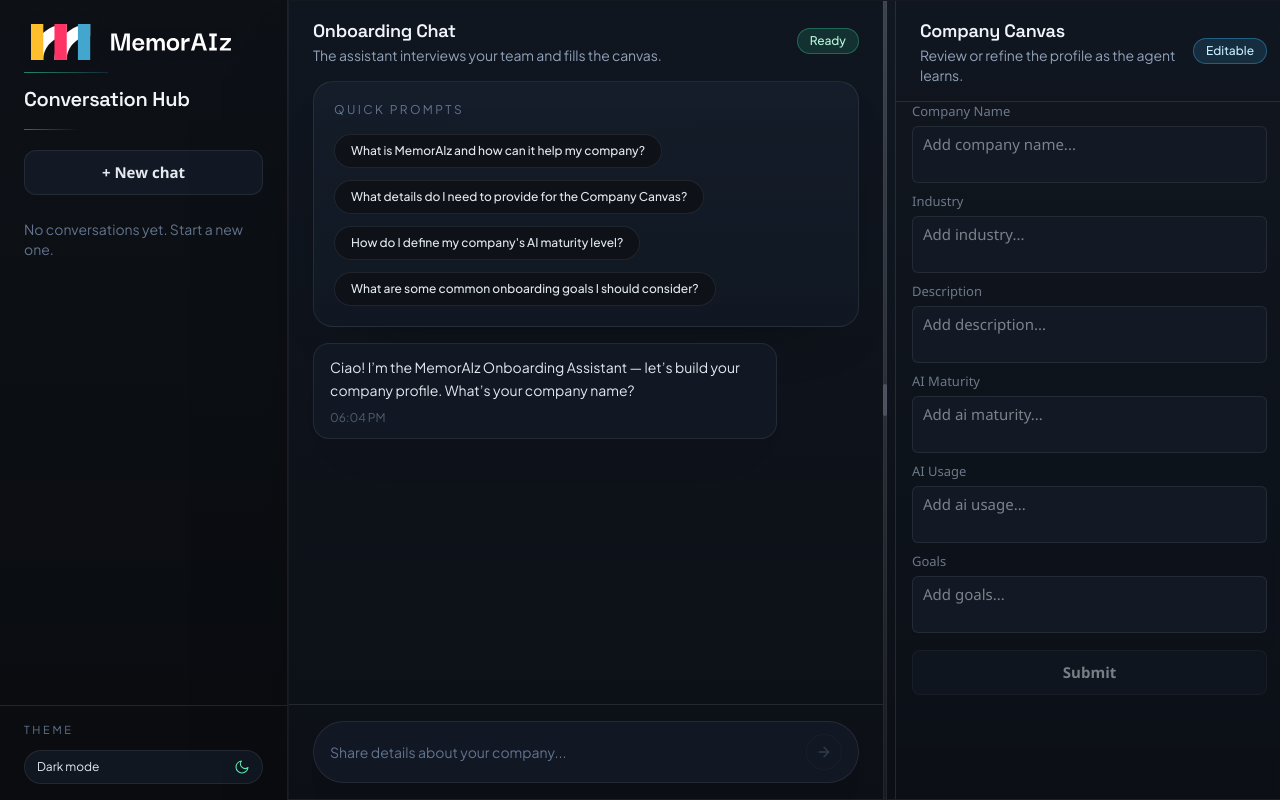
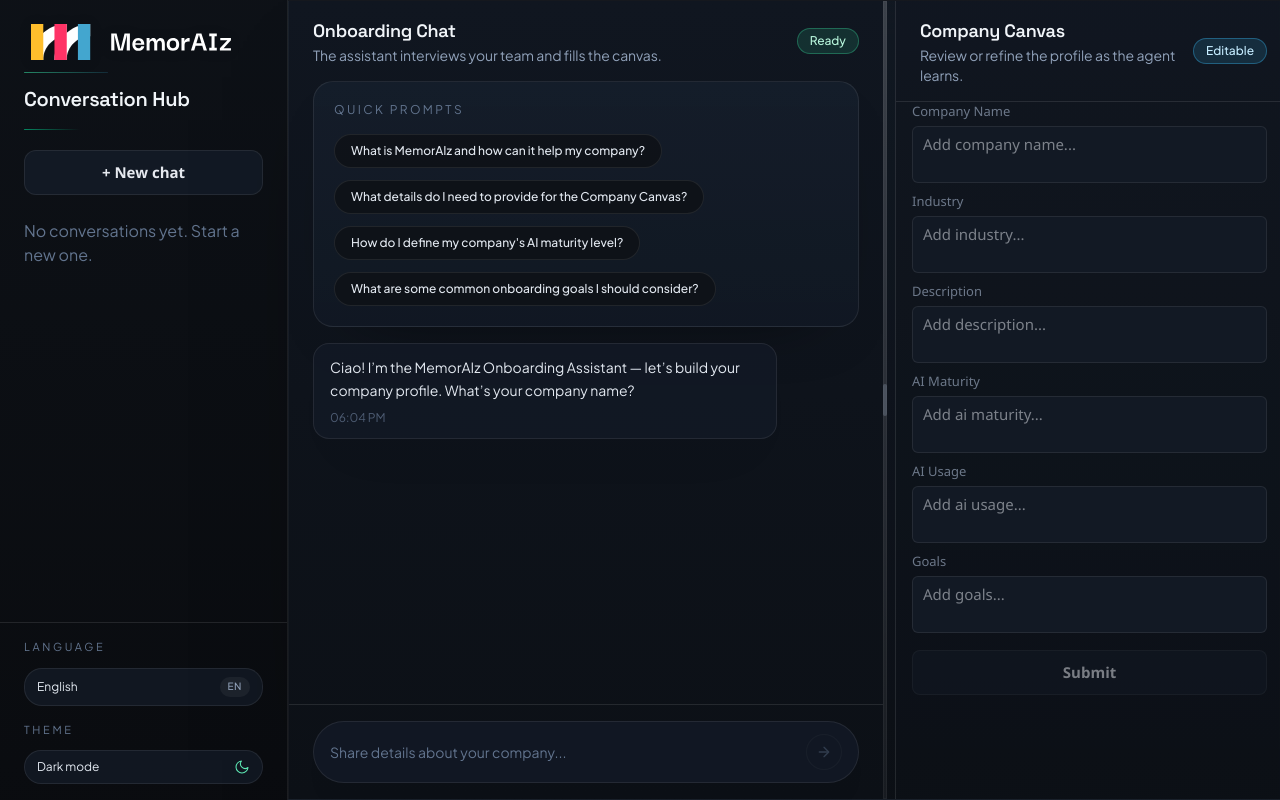
Before and after one commit to syed-waleed-ahmed/memoraiz-onboarding, a Next.js app: page / in a window 1280 px wide. Built offline with nearby package versions, Linux system fonts and the light colour scheme.

Commit message:
feat: implement multi-language support (English/Italian)

```diff
--- /dev/null
+++ b/app/components/LanguageToggle.tsx
@@ -0,0 +1,27 @@
+"use client";
+
+import { useI18n } from "@/lib/i18n";
+
+export default function LanguageToggle() {
+    const { language, setLanguage, t } = useI18n();
+
+    const toggleLanguage = () => {
+        setLanguage(language === "en" ? "it" : "en");
+    };
+
+    return (
+        <button
+            type="button"
+            onClick={toggleLanguage}
+            className="panel-soft flex w-full items-center justify-between px-3 py-2 text-xs text-slate-300 transition hover:border-white/20"
+            aria-label="Toggle language"
+        >
+            <span className="text-slate-200">
+                {language === "en" ? t("common.english") : t("common.italian")}
+            </span>
+            <span className="flex h-5 items-center gap-1.5 rounded-full bg-white/5 px-2 font-medium text-[10px] uppercase tracking-wider text-slate-400">
+                {language === "en" ? "EN" : "IT"}
+            </span>
+        </button>
+    );
+}
--- a/app/components/Sidebar.tsx
+++ b/app/components/Sidebar.tsx
@@ -1,9 +1,15 @@
+"use client";
+
 import { Suspense } from "react";
 import SidebarClient from "@/app/components/SidebarClient";
+import LanguageToggle from "@/app/components/LanguageToggle";
 import ThemeToggle from "@/app/components/ThemeToggle";
 import MemoraizLogo from "@/app/components/MemoraizLogo";
+import { useI18n } from "@/lib/i18n";
 
 export default function Sidebar() {
+  const { t } = useI18n();
+
   return (
     <aside className="sidebar-shell flex w-full flex-col lg:w-72 lg:shrink-0 lg:h-full lg:overflow-y-auto canvas-scroll">
       <div className="px-6 pt-6">
@@ -11,20 +17,31 @@
           <MemoraizLogo className="h-9 w-auto" />
           <div className="logo-divider" />
           <div className="section-title heading-font text-xl font-semibold text-slate-100">
-            Conversation Hub
+            {t("common.conversation_hub")}
           </div>
+
         </div>
         <div className="mt-4 h-px w-14 rounded-full bg-gradient-to-r from-emerald-400/60 to-transparent" />
       </div>
       <Suspense fallback={<div className="flex-1" />}>
         <SidebarClient />
       </Suspense>
-      <div className="mt-auto border-t border-white/10 px-6 py-4">
-        <div className="label-caps text-[11px] uppercase tracking-[0.3em] text-slate-500">
-          Theme
+      <div className="mt-auto border-t border-white/10 px-6 py-4 space-y-4">
+        <div>
+          <div className="label-caps text-[11px] uppercase tracking-[0.3em] text-slate-500">
+            {t("common.language")}
+          </div>
+          <div className="mt-3">
+            <LanguageToggle />
+          </div>
         </div>
-        <div className="mt-3">
-          <ThemeToggle />
+        <div>
+          <div className="label-caps text-[11px] uppercase tracking-[0.3em] text-slate-500">
+            {t("common.theme")}
+          </div>
+          <div className="mt-3">
+            <ThemeToggle />
+          </div>
         </div>
       </div>
     </aside>
--- a/app/components/SidebarClient.tsx
+++ b/app/components/SidebarClient.tsx
@@ -2,6 +2,7 @@
 
 import { useCallback, useEffect, useMemo, useState } from "react";
 import { useRouter, useSearchParams } from "next/navigation";
+import { useI18n } from "@/lib/i18n";
 import {
   getOrCreateStableUserId,
   getOrCreateTabSessionId,
@@ -21,37 +22,42 @@
   lastMessageAt: string | null;
 };
 
-function bucketLabel(date: Date, now: Date) {
+interface BucketLabeler {
+  (date: Date, now: Date, t: (path: string) => string): string;
+}
+
+const bucketLabel: BucketLabeler = (date, now, t) => {
   const startOfToday = new Date(now.getFullYear(), now.getMonth(), now.getDate());
   const startOfYesterday = new Date(startOfToday);
   startOfYesterday.setDate(startOfToday.getDate() - 1);
   const startOfWeek = new Date(startOfToday);
   startOfWeek.setDate(startOfToday.getDate() - 6);
 
-  if (date >= startOfToday) return "Today";
-  if (date >= startOfYesterday) return "Yesterday";
-  if (date >= startOfWeek) return "Last 7 days";
-  return "Older";
-}
+  if (date >= startOfToday) return t("common.today");
+  if (date >= startOfYesterday) return t("common.yesterday");
+  if (date >= startOfWeek) return t("common.last_7_days");
+  return t("common.older");
+};
 
-function groupConversations(conversations: ConversationMeta[]) {
+function groupConversations(conversations: ConversationMeta[], t: (path: string) => string) {
   const now = new Date();
   const buckets = new Map<string, ConversationMeta[]>();
   conversations.forEach((conversation) => {
     const timestamp = conversation.lastMessageAt ?? conversation.updatedAt;
-    const label = bucketLabel(new Date(timestamp), now);
+    const label = bucketLabel(new Date(timestamp), now, t);
     const group = buckets.get(label) ?? [];
     group.push(conversation);
     buckets.set(label, group);
   });
 
-  return ["Today", "Yesterday", "Last 7 days", "Older"]
+  return [t("common.today"), t("common.yesterday"), t("common.last_7_days"), t("common.older")]
     .map((label) => ({ label, items: buckets.get(label) ?? [] }))
     .filter((group) => group.items.length > 0);
 }
 
 export default function SidebarClient() {
   const router = useRouter();
+  const { t } = useI18n();
   const searchParams = useSearchParams();
   const queryConversationId = searchParams.get("c");
   const [stableUserId, setStableUserId] = useState<string | null>(null);
@@ -85,8 +91,8 @@
   }, [queryConversationId]);
 
   const groupedConversations = useMemo(
-    () => groupConversations(conversations),
-    [conversations],
+    () => groupConversations(conversations, t),
+    [conversations, t],
   );
 
   const prefetchById = useCallback(
@@ -247,13 +253,13 @@
           className="theme-btn"
           style={{ width: '100%', borderRadius: '12px', fontSize: '15px', fontWeight: 600 }}
         >
-          + New chat
+          + {t("common.new_chat")}
         </button>
       </div>
 
-      <div className="mt-6 flex-1 space-y-6 overflow-y-auto text-sm blend-scroll pr-1">
+      <div className="mt-6 flex-1 space-y-6 overflow-y-auto blend-scroll pr-1">
         {groupedConversations.length === 0 ? (
-          <p className="text-slate-500">No conversations yet. Start a new one.</p>
+          <p className="text-slate-500">{t("common.no_conversations")}</p>
         ) : (
           groupedConversations.map((group) => (
             <div key={group.label} className="space-y-2">
--- a/app/components/ThemeToggle.tsx
+++ b/app/components/ThemeToggle.tsx
@@ -1,6 +1,7 @@
 "use client";
 
 import { useEffect, useState } from "react";
+import { useI18n } from "@/lib/i18n";
 
 const STORAGE_KEY = "memoraiz-theme";
 
@@ -13,6 +14,7 @@
 
 export default function ThemeToggle() {
   const [mode, setMode] = useState<ThemeMode>("dark");
+  const { t } = useI18n();
 
   useEffect(() => {
     // Sync React state with what's actually on the document
@@ -39,8 +41,9 @@
       aria-label="Toggle theme"
     >
       <span className="text-slate-200">
-        {mode === "dark" ? "Dark mode" : "Light mode"}
+        {mode === "dark" ? t("common.dark_mode") : t("common.light_mode")}
       </span>
+
       <span className="flex items-center gap-2">
         {mode === "dark" ? (
           <svg
--- /dev/null
+++ b/lib/i18n.tsx
@@ -0,0 +1,73 @@
+"use client";
+
+import React, { createContext, useContext, useState, useEffect, useCallback } from "react";
+import en from "../public/locales/en.json";
+import it from "../public/locales/it.json";
+
+type Language = "en" | "it";
+type Translations = typeof en;
+
+interface I18nContextType {
+    language: Language;
+    setLanguage: (lang: Language) => void;
+    t: (path: string) => string;
+}
+
+const dictionaries: Record<Language, Translations> = { en, it };
+const STORAGE_KEY = "memoraiz-language";
+
+const I18nContext = createContext<I18nContextType | undefined>(undefined);
+
+export function I18nProvider({ children }: { children: React.ReactNode }) {
+    const [language, setLanguageState] = useState<Language>("en");
+
+    useEffect(() => {
+        const stored = localStorage.getItem(STORAGE_KEY) as Language | null;
+        if (stored === "en" || stored === "it") {
+            setLanguageState(stored);
+        } else {
+            // Default to Italian if browser language is Italian, otherwise English
+            const browserLang = navigator.language.split("-")[0];
+            if (browserLang === "it") {
+                setLanguageState("it");
+            }
+        }
+    }, []);
+
+    const setLanguage = useCallback((lang: Language) => {
+        setLanguageState(lang);
+        localStorage.setItem(STORAGE_KEY, lang);
+        document.documentElement.lang = lang;
+    }, []);
+
+    const t = useCallback(
+        (path: string) => {
+            const keys = path.split(".");
+            // eslint-disable-next-line @typescript-eslint/no-explicit-any
+            let current: any = dictionaries[language];
+            for (const key of keys) {
+                if (current && typeof current === "object" && key in current) {
+                    current = current[key];
+                } else {
+                    return path;
+                }
+            }
+            return typeof current === "string" ? current : path;
+        },
+        [language]
+    );
+
+    return (
+        <I18nContext.Provider value={{ language, setLanguage, t }}>
+            {children}
+        </I18nContext.Provider>
+    );
+}
+
+export function useI18n() {
+    const context = useContext(I18nContext);
+    if (context === undefined) {
+        throw new Error("useI18n must be used within an I18nProvider");
+    }
+    return context;
+}
--- /dev/null
+++ b/public/locales/en.json
@@ -0,0 +1,57 @@
+{
+    "common": {
+        "new_chat": "New chat",
+        "today": "Today",
+        "yesterday": "Yesterday",
+        "last_7_days": "Last 7 days",
+        "older": "Older",
+        "no_conversations": "No conversations yet. Start a new one.",
+        "ready": "Ready",
+        "typing": "Assistant typing...",
+        "onboarding_chat": "Onboarding Chat",
+        "conversation_hub": "Conversation Hub",
+        "onboarding_subtitle": "The assistant interviews your team and fills the canvas.",
+        "quick_prompts": "Quick prompts",
+        "save": "Save",
+        "cancel": "Cancel",
+        "now": "Now",
+        "edited": "Edited",
+        "chat": "Chat",
+        "canvas": "Canvas",
+        "dark_mode": "Dark mode",
+        "light_mode": "Light mode",
+        "english": "English",
+        "italian": "Italian",
+        "language": "Language",
+        "theme": "Theme",
+        "company_canvas": "Company Canvas",
+        "canvas_subtitle": "Review or refine the profile as the agent learns.",
+        "editable": "Editable",
+        "locked": "Locked",
+        "submit": "Submit",
+        "saving": "Saving...",
+        "request_submitted": "Request Submitted",
+        "saved_success": "Profile saved successfully!",
+        "input_placeholder": "Share details about your company...",
+        "add_placeholder": "Add "
+    },
+    "canvas": {
+        "name": "Company Name",
+        "industry": "Industry",
+        "description": "Description",
+        "aiMaturityLevel": "AI Maturity",
+        "aiUsage": "AI Usage",
+        "goals": "Goals"
+    },
+    "chat": {
+        "welcome": "Ciao! I’m the MemorAIz Onboarding Assistant — let’s build your company profile. What’s your company name?",
+        "error_reached": "I ran into a problem reaching the agent. Please try again.",
+        "error_regenerating": "I ran into a problem regenerating the response. Please try again."
+    },
+    "prompts": {
+        "what_is_memoraiz": "What is MemorAIz and how can it help my company?",
+        "canvas_details": "What details do I need to provide for the Company Canvas?",
+        "ai_maturity": "How do I define my company's AI maturity level?",
+        "onboarding_goals": "What are some common onboarding goals I should consider?"
+    }
+}
--- /dev/null
+++ b/public/locales/it.json
@@ -0,0 +1,57 @@
+{
+    "common": {
+        "new_chat": "Nuova chat",
+        "today": "Oggi",
+        "yesterday": "Ieri",
+        "last_7_days": "Ultimi 7 giorni",
+        "older": "Più vecchi",
+        "no_conversations": "Ancora nessuna conversazione. Inizia una nuova.",
+        "ready": "Pronto",
+        "typing": "L'assistente sta scrivendo...",
+        "onboarding_chat": "Chat di Bordo",
+        "conversation_hub": "Centro Conversazioni",
+        "onboarding_subtitle": "L'assistente intervista il tuo team e compila la tela.",
+        "quick_prompts": "Suggerimenti rapidi",
+        "save": "Salva",
+        "cancel": "Annulla",
+        "now": "Adesso",
+        "edited": "Modificato",
+        "chat": "Chat",
+        "canvas": "Tela",
+        "dark_mode": "Modalità scura",
+        "light_mode": "Modalità chiara",
+        "english": "Inglese",
+        "italian": "Italiano",
+        "language": "Lingua",
+        "theme": "Tema",
+        "company_canvas": "Tela dell'azienda",
+        "canvas_subtitle": "Rivedi o perfeziona il profilo mentre l'agente impara.",
+        "editable": "Modificabile",
+        "locked": "Bloccato",
+        "submit": "Invia",
+        "saving": "Salvataggio...",
+        "request_submitted": "Richiesta Inviata",
+        "saved_success": "Profilo salvato con successo!",
+        "input_placeholder": "Condividi i dettagli della tua azienda...",
+        "add_placeholder": "Aggiungi "
+    },
+    "canvas": {
+        "name": "Nome Azienda",
+        "industry": "Settore",
+        "description": "Descrizione",
+        "aiMaturityLevel": "Maturità AI",
+        "aiUsage": "Utilizzo AI",
+        "goals": "Obiettivi"
+    },
+    "chat": {
+        "welcome": "Ciao! Sono l'assistente per l'onboarding di MemorAIz — costruiamo il profilo della tua azienda. Qual è il nome della tua azienda?",
+        "error_reached": "Ho riscontrato un problema nel raggiungere l'agente. Riprova.",
+        "error_regenerating": "Ho riscontrato un problema nella rigenerazione della risposta. Riprova."
+    },
+    "prompts": {
+        "what_is_memoraiz": "Cos'è MemorAIz e come può aiutare la mia azienda?",
+        "canvas_details": "Quali dettagli devo fornire per la Company Canvas?",
+        "ai_maturity": "Come definisco il livello di maturità AI della mia azienda?",
+        "onboarding_goals": "Quali sono alcuni obiettivi di onboarding comuni che dovrei considerare?"
+    }
+}
```
Also changed, not shown: app/components/ChatClient.tsx (+42 -41 lines), app/layout.tsx (+11 -3 lines), 1 other file (tests, documents, lock files or other folders).
